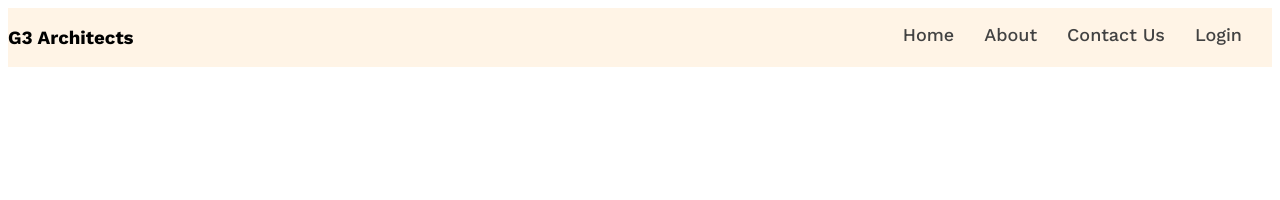
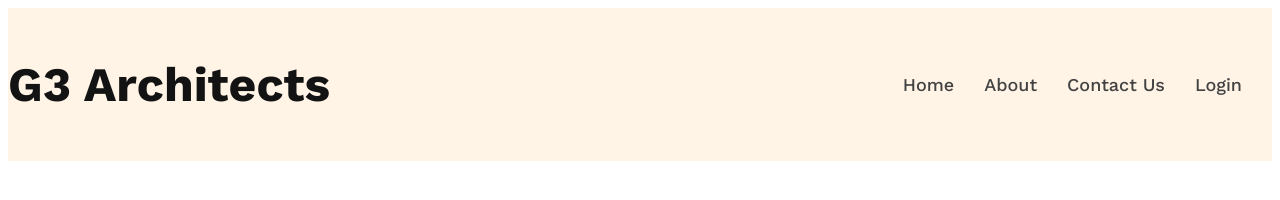
Before and after one commit to plabondas001/responsive-website, a plain HTML site: page index.html in a window 1280 px wide. Drawn offline with nearby package versions, Linux system fonts and the light colour scheme.

Commit message:
brand name

```diff
--- a/index.html
+++ b/index.html
@@ -9,14 +9,13 @@
 <body class="work-sans-font">
     <header class="bc-color">
           <nav class="navbar display-flex">
-            <h3 class="brand">G3 Architects</h3>
+            <h3 class="brand dark-1">G3 Architects</h3>
             <ul class="nav-links display-flex">
               <li class="nav-item"><a href="" class="nav-link dark-2">Home</a></li>
               <li class="nav-item"><a href="" class="nav-link dark-2">About</a></li>
               <li class="nav-item"><a href="" class="nav-link dark-2">Contact Us</a></li>
               <li class="nav-item"><a href="" class="nav-link dark-2">Login</a></li>
             </ul>
-
           </nav>
     </header>
     <main>
--- a/styles/style.css
+++ b/styles/style.css
@@ -32,8 +32,13 @@
 /* navbar style */
 .navbar {
   justify-content: space-between;
+  align-items: center ;
 }
 
+.brand{
+  font-weight: 700;
+  font-size: 3rem;
+}
 .nav-item {
   list-style: none;
   margin-right: 30px;
```
